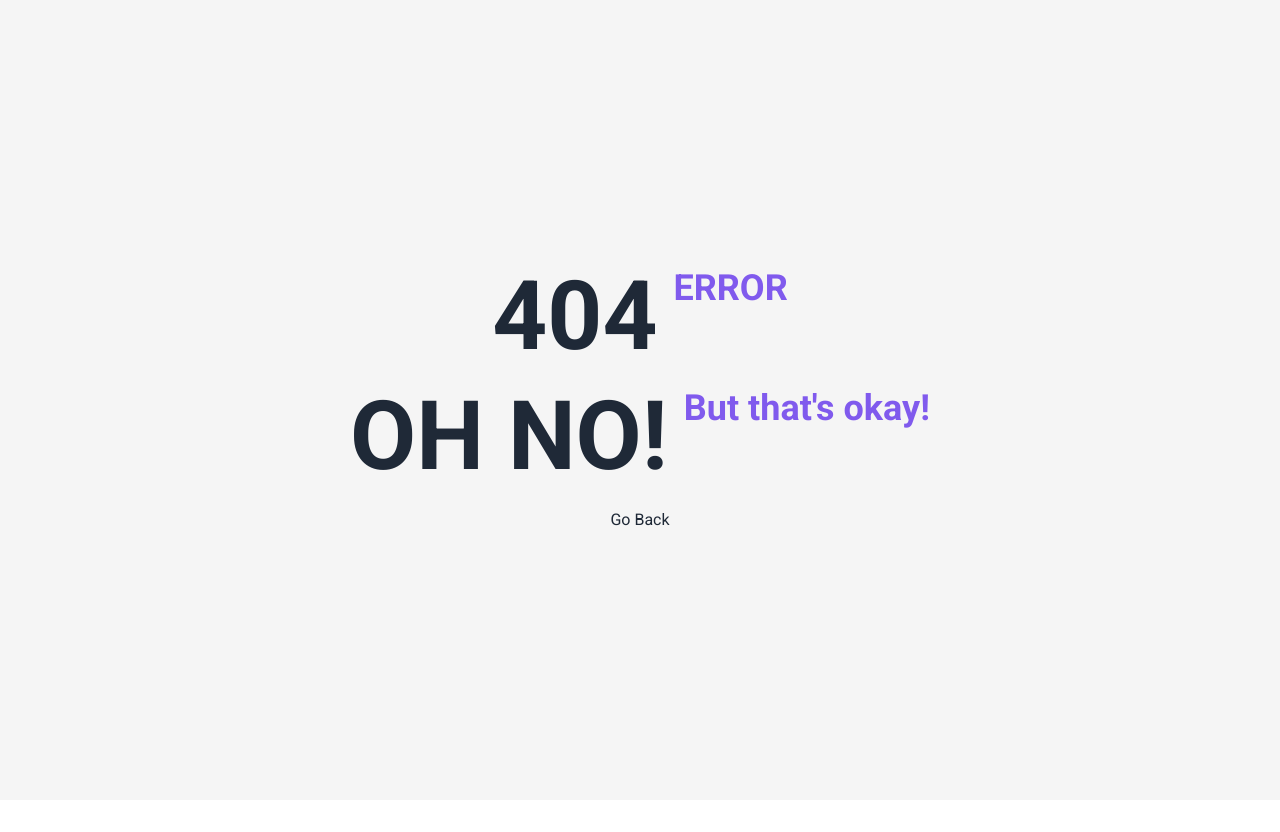
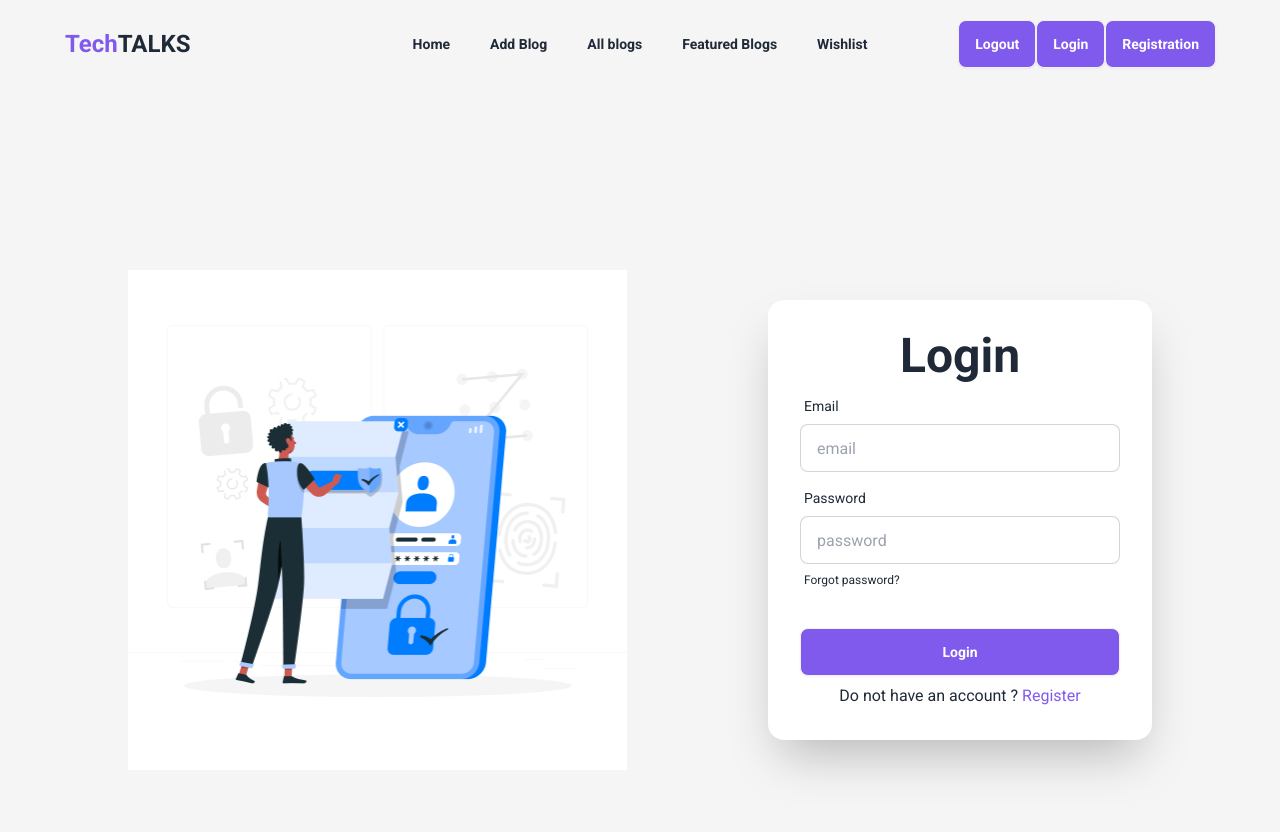
Before and after one commit to Rubaeid-Sanjid/Tech-Talks-client-side, a React (Vite) app: page /login in a window 1280 px wide. Before the commit this address had no page. Shown: the top 832 px of the page. Before the commit the page ends 800 px from the top, so only its background shows below. Built offline with nearby package versions, Linux system fonts and the light colour scheme.

Commit message:
added login page

```diff
--- a/src/Components/Routes/Routes.jsx
+++ b/src/Components/Routes/Routes.jsx
@@ -5,6 +5,7 @@ import Main from "../../Pages/Main/Main";
 import ErrorPage from "../../Pages/ErrorPage/ErrorPage";
 import Home from "../../Pages/Home/Home";
 import Register from "../../Pages/Register/Register";
+import Login from "../../Pages/Login/Login";
 
   const router = createBrowserRouter([
     {
@@ -21,8 +22,8 @@ import Register from "../../Pages/Register/Register";
             element: <Register></Register>
         },
         {
-            path: "/",
-            element: <Home></Home>
+            path: "/login",
+            element: <Login></Login>
         },
       ]
     },
--- /dev/null
+++ b/src/Pages/Login/Login.jsx
@@ -0,0 +1,56 @@
+import { Link } from "react-router-dom";
+import loginImg from "../../assets/images/Login.jpg"
+
+const Login = () => {
+    return (
+        <div className="hero min-h-screen my-8">
+        <div className="hero-content">
+          <div className="w-1/2">
+            <img className="w-4/5" src={loginImg} alt="" />
+          </div>
+          <div className="card shrink-0 w-1/2 max-w-sm shadow-2xl bg-base-100">
+            <form onSubmit='' className="card-body">
+              <h1 className="text-3xl lg:text-5xl font-bold text-center">
+              Login
+              </h1>
+              <div className="form-control">
+                <label className="label">
+                  <span className="label-text">Email</span>
+                </label>
+                <input
+                  type="email"
+                  name="email"
+                  placeholder="email"
+                  className="input input-bordered"
+                  required
+                />
+              </div>
+              <div className="form-control">
+                <label className="label">
+                  <span className="label-text">Password</span>
+                </label>
+                <input
+                  type="password"
+                  name="password"
+                  placeholder="password"
+                  className="input input-bordered"
+                  required
+                />
+                <label className="label">
+                  <a href="#" className="label-text-alt link link-hover">
+                    Forgot password?
+                  </a>
+                </label>
+              </div>
+              <div className="form-control mt-6">
+                <button className="btn bg-[#805aed] text-white">Login</button>
+              </div>
+              <h4 className="text-center">Do not have an account ? <Link to={"/register"} className="text-[#805aed]">Register</Link></h4>
+            </form>
+          </div>
+        </div>
+      </div>
+    );
+};
+
+export default Login;
```
